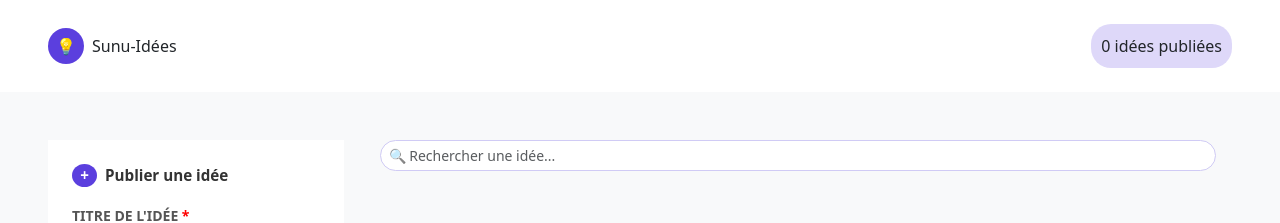
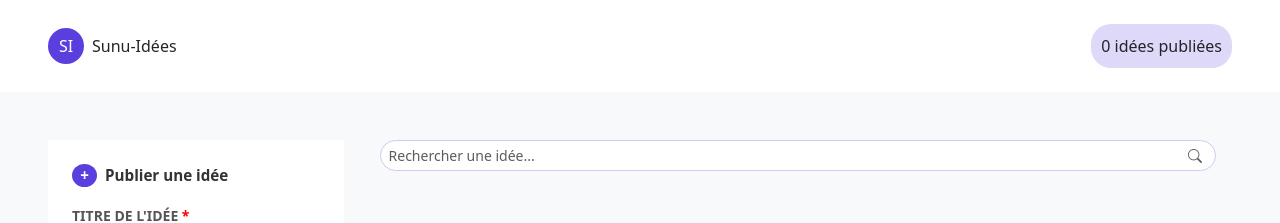
Before and after one commit to mamesayelom/sunu_idees, a plain HTML site: page index.html in a window 1280 px wide. Shown: the top 223 px of the page. Drawn offline with nearby package versions, Linux system fonts and the light colour scheme.

Commit message:
refonte de la page

```diff
--- a/index.html
+++ b/index.html
@@ -26,7 +26,7 @@
         <!-- Logo + titre -->
         <div class="d-flex align-items-center gap-2 ">
             <div style="width:36px; height:36px; background:#5b3fde; border-radius:50%; display:flex; align-items:center; justify-content:center;">
-                <span style="color:white; font-size:1rem;">💡</span>
+                <span style="color:white; font-size:1rem;">SI</span>
             </div>
             <div>
                 <div class="navbar-brand-text">Sunu-Idées</div>
@@ -170,12 +170,12 @@
 
             <!-- === BARRE DE RECHERCHE === -->
             <div class="position-relative d-flex align-items-center justify-content-between mb-4">
-                <!--<span class="small text-muted" style="position:absolute; left:10px; top:5px;"><i class="bi bi-search"></i> Rechercher une idée...</span>-->
+                <span class="small text-muted" style="position:absolute; right:30px; top:5px;"><i class="bi bi-search"></i></span>
                 <input
                 id="searchInput"
                 type="text"
                 class="form-control form-control-sm me-3"
-                placeholder="🔍 Rechercher une idée..."
+                placeholder="Rechercher une idée..."
                 style="border-radius:20px; border-color:#d0cbf5; max-width:100%;"
                 />
             </div>
```
